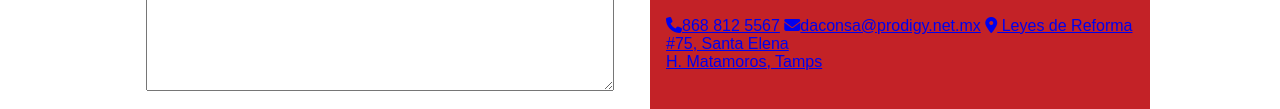
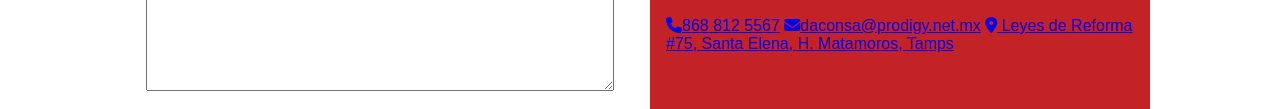
Before and after one commit to rodwayne/dacsa-webpage, a plain HTML site: page index.html in a window 1280 px wide. Shown: the part 2053-2162 px from the top of the page. Drawn offline with Linux system fonts and the light colour scheme.

Commit message:
Remove blank row

```diff
--- a/index.html
+++ b/index.html
@@ -185,7 +185,7 @@
             >
             <a href="https://goo.gl/maps/JfL6xkLHbHLuFXjV7" target="_blank">
               <i class="fa-solid fa-location-dot icon"></i>
-              Leyes de Reforma #75, Santa Elena<br />H. Matamoros, Tamps</a
+              Leyes de Reforma #75, Santa Elena, H. Matamoros, Tamps</a
             >
           </div>
         </div>
```
